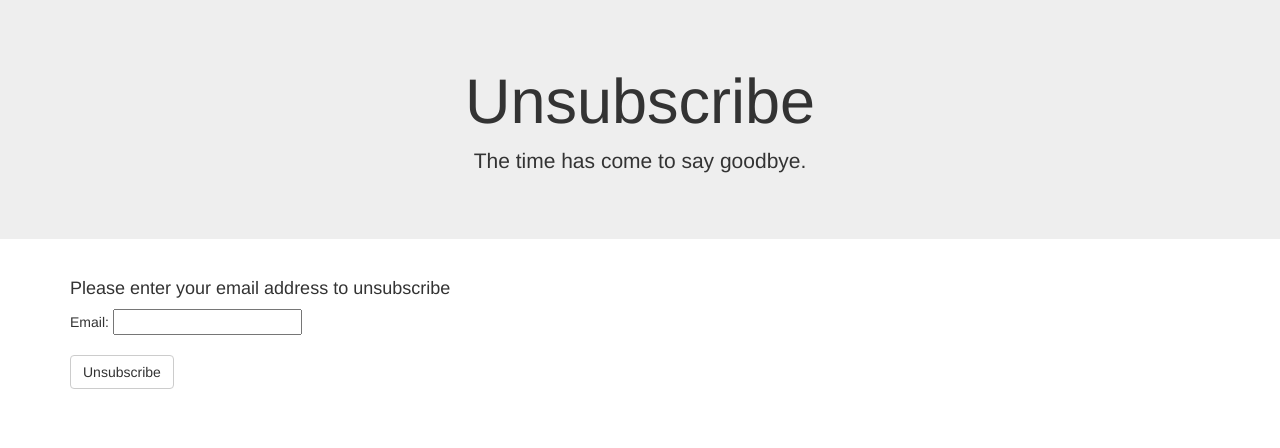
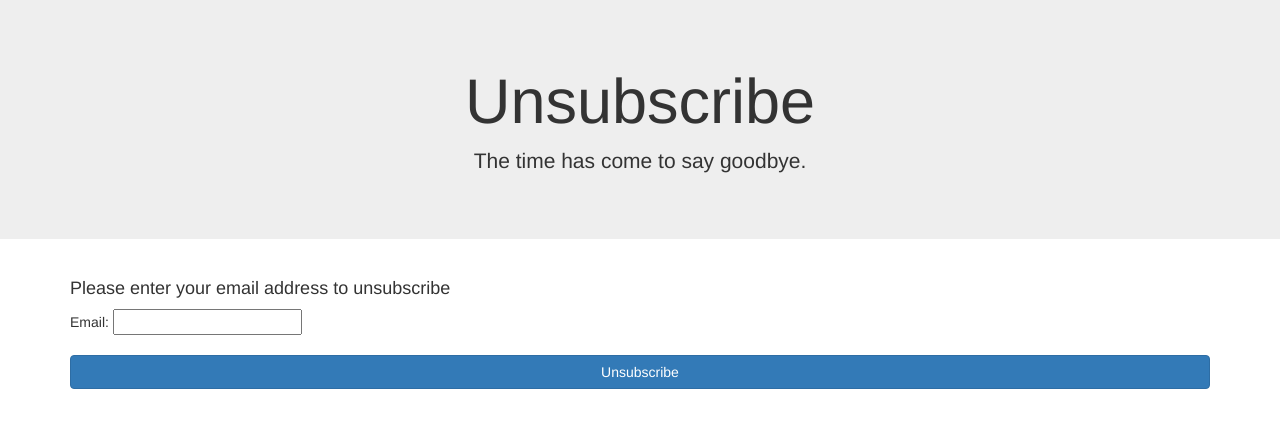
Before and after one commit to Free-apples/VisaCheckerWebsite, a Flask app: page /unsubscribe in a window 1280 px wide. Shown: the part 73-521 px from the top of the page. Run offline with Flask 2, Linux system fonts and the light colour scheme; some libraries are stand-ins or nearby versions.

Commit message:
Updated CSS and routing

```diff
--- a/templates/unsubscribe.html
+++ b/templates/unsubscribe.html
@@ -16,12 +16,12 @@
 <nav class="navbar navbar-default">
   <div class="container-fluid">
     <div class="navbar-header">
-      <a class="navbar-brand" href="index.html">Visa Checker</a>
+      <a class="navbar-brand" href="/">Visa Checker</a>
     </div>
     <ul class="nav navbar-nav">
-      <li class="active"><a href="index.html">Home</a></li>
-      <li><a href="newUser.html">New User</a></li>
-      <li><a href="unsubscribe.html">Unsubscribe</a></li>
+      <li class="active"><a href="/">Home</a></li>
+      <li><a href="newUser">New User</a></li>
+      <li><a href="unsubscribe">Unsubscribe</a></li>
       <li><a href="#">Modify</a></li>
     </ul>
   </div>
@@ -36,9 +36,11 @@
 <form method="post">
 <h4>Please enter your email address to unsubscribe</h4>
 Email: <input type="text" name="email"></br></br>
- <input type="submit" name="submit" value="Unsubscribe" type="button" class="btn btn-default">
-</form>
+  </form>
+
+ <input type="submit" name="submit" value="Unsubscribe" type="button" class="btn btn-primary btn-block">
 </div>
+
 
 
 
```
Also changed, not shown: templates/newUser.html (+34 -26 lines).
